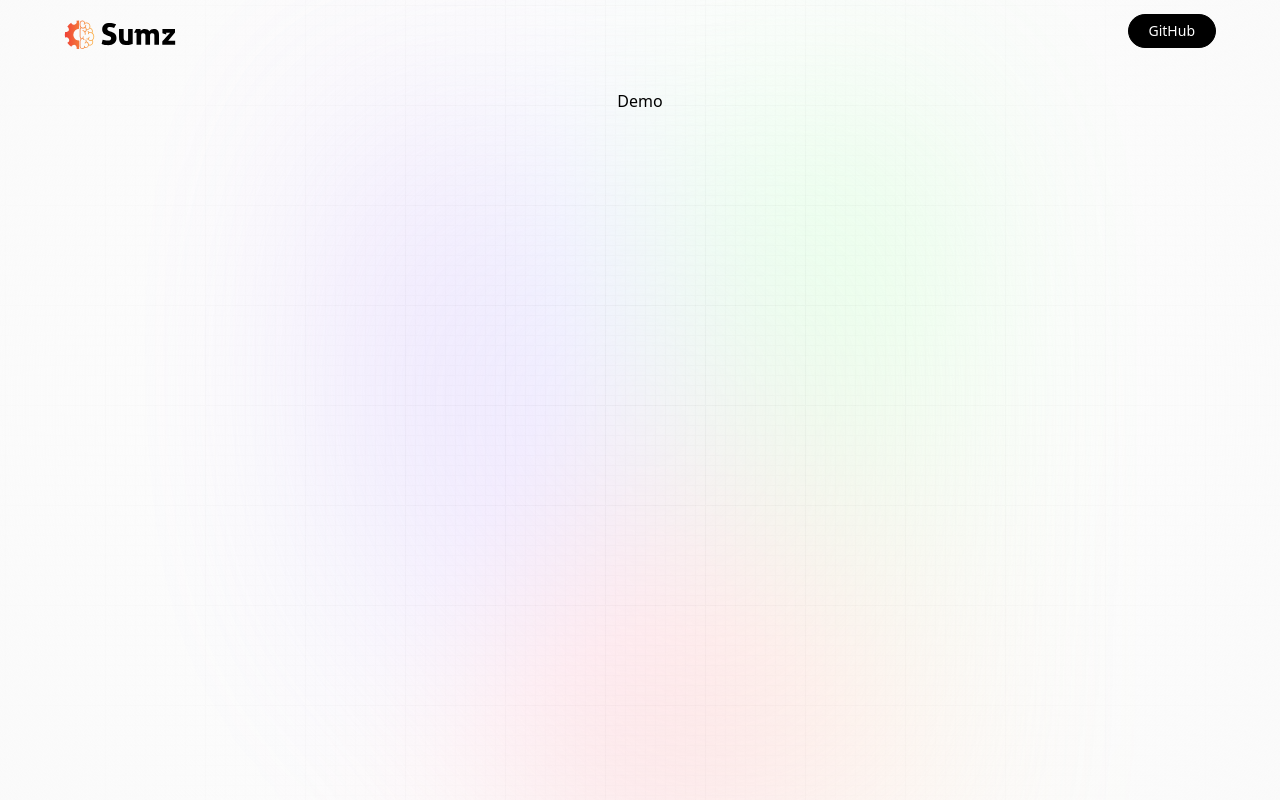
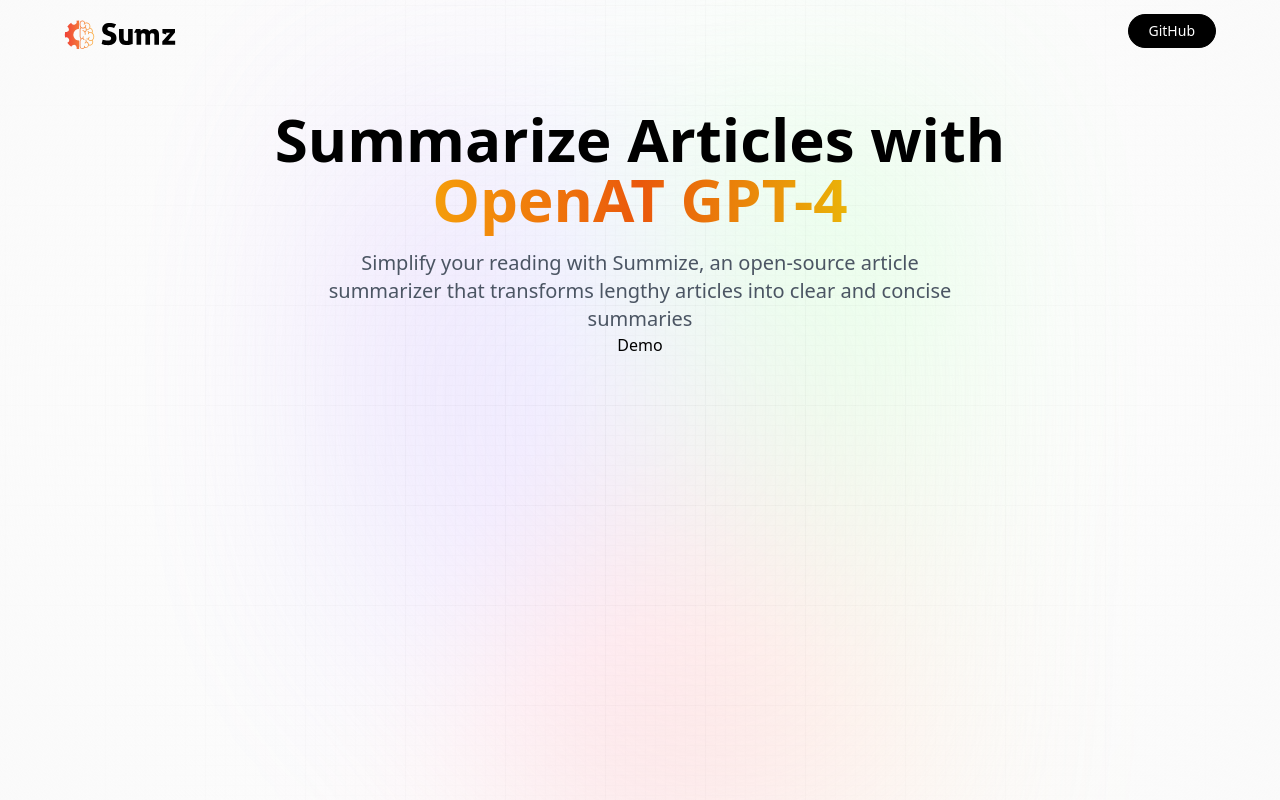
Before and after one commit to sallydough/ai-summarizer, a React (Vite) app: page / in a window 1280 px wide. Built offline with nearby package versions, Linux system fonts and the light colour scheme; a web font is replaced by a local one.

Commit message:
added hero and desc

```diff
--- a/src/components/Hero.jsx
+++ b/src/components/Hero.jsx
@@ -12,6 +12,14 @@ const Hero = () => {
           GitHub
         </button>
       </nav>
+
+      <h1 className='head_text'>
+        Summarize Articles with <br className='max-md:hidden' />
+        <span className='orange_gradient'>OpenAT GPT-4</span>
+      </h1>
+      <h2 className='desc'>
+        Simplify your reading with Summize, an open-source article summarizer that transforms lengthy articles into clear and concise summaries
+      </h2>
     </header>
   )
 }
```
